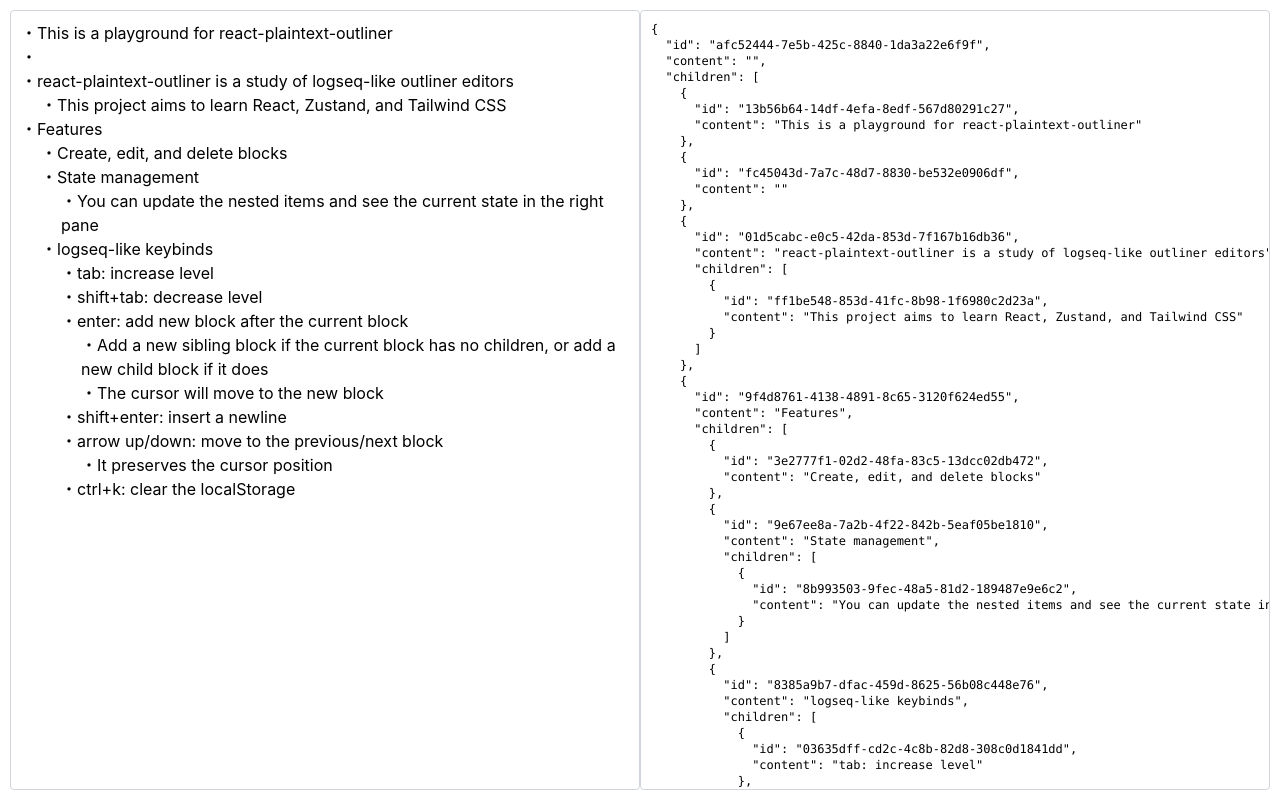
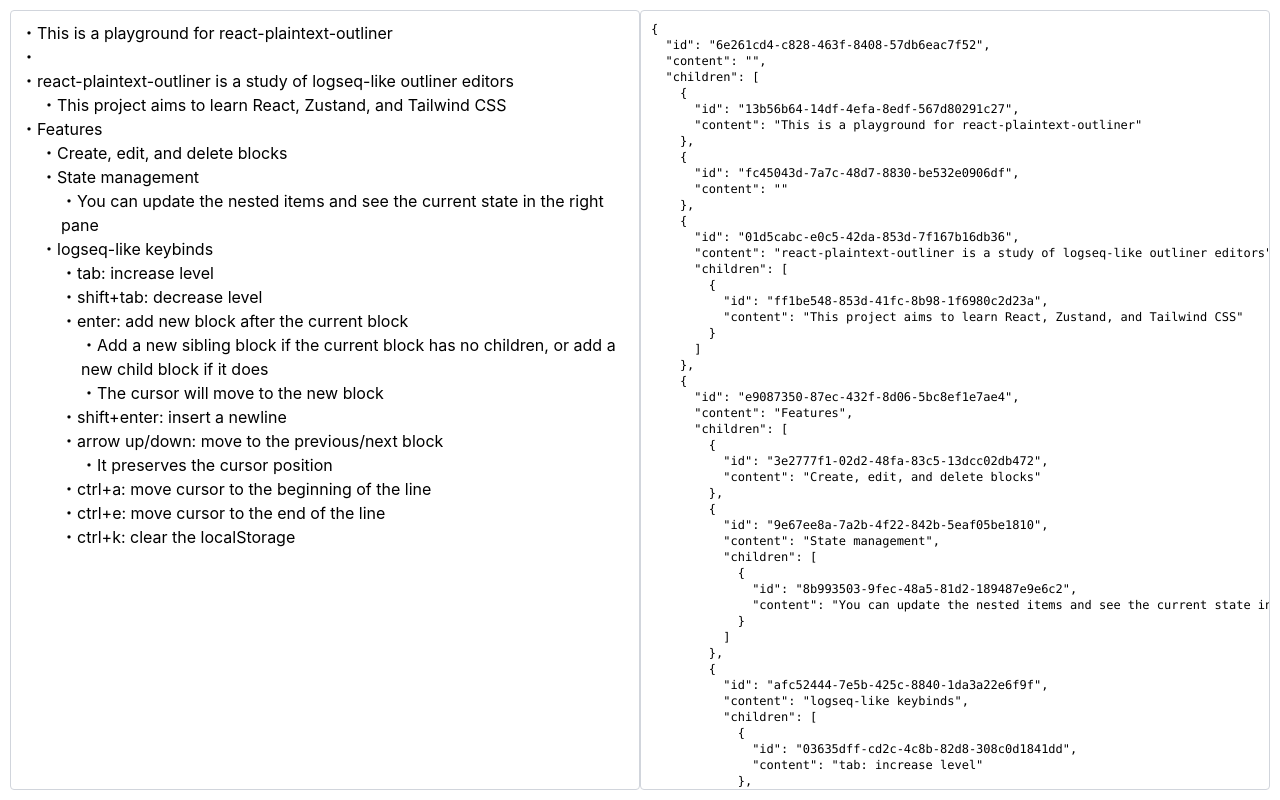
Before and after one commit to oshikiri/react-plaintext-outliner, a React (Vite) app: page / in a window 1280 px wide. Built offline with nearby package versions, Linux system fonts and the light colour scheme.

Commit message:
Add keybind ctrl+a/ctrl+e (#9)

```diff
--- a/src/BlockComponent.jsx
+++ b/src/BlockComponent.jsx
@@ -29,7 +29,7 @@
         setCursor(textNode, offset);
       }
     }
-  }, [isEditing]);
+  }, [cursorPosition]);
 
   const onBlur = () => {
     setCursorPosition(null);
@@ -83,6 +83,13 @@
         const { startOffset } = getTextsAroundCursor();
         setCursorPosition(prevBlock.id, startOffset);
       }
+    } else if (event.key === "a" && event.ctrlKey) {
+      event.preventDefault();
+      setCursorPosition(block.id, 0);
+    } else if (event.key === "e" && event.ctrlKey) {
+      event.preventDefault();
+      const endPosition = contentRef.current?.innerText.length || 0;
+      setCursorPosition(block.id, endPosition);
     }
   };
 
--- a/src/data.js
+++ b/src/data.js
@@ -27,6 +27,8 @@
       new Block("arrow up/down: move to the previous/next block", [
         new Block("It preserves the cursor position"),
       ]),
+      new Block("ctrl+a: move cursor to the beginning of the line"),
+      new Block("ctrl+e: move cursor to the end of the line"),
       new Block("ctrl+k: clear the localStorage"),
     ]),
   ]),
```
